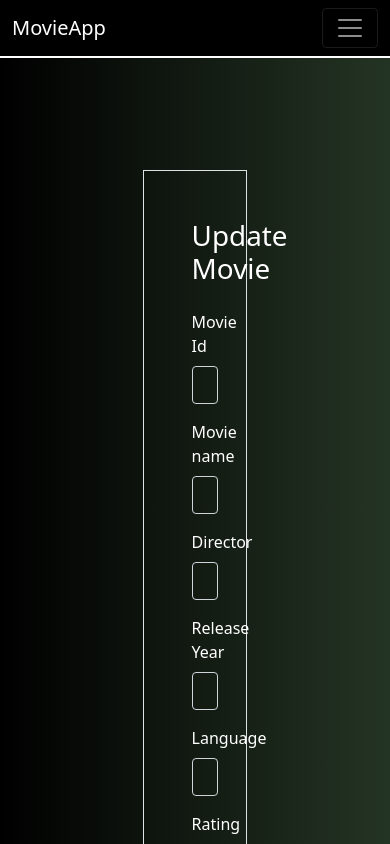
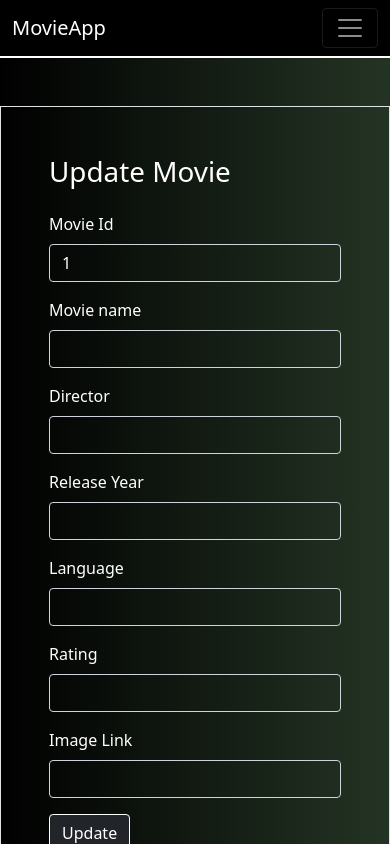
Before and after one commit to iamaman012/Presedio-movie-task, a React (Create React App) app in the folder frontend/: page /update/1 in a window 390 px wide. Shown: the top 844 px of the page. Built offline with nearby package versions, Linux system fonts and the light colour scheme.

Commit message:
media query

```diff
--- a/frontend/src/components/Maincontainer.js
+++ b/frontend/src/components/Maincontainer.js
@@ -36,7 +36,7 @@ const Maincontainer = (props) => {
         <></>
       )}
       <div className="movies">
-        <div className="row">
+        <div className="row mx-auto">
           {articles.movies && articles.movies.length > 0 ? (
             articles.movies.map((movie) => {
               return (
--- a/frontend/src/components/MovieCard.js
+++ b/frontend/src/components/MovieCard.js
@@ -30,14 +30,14 @@ const MovieCard = ({
   };
   return (
     <>
-      <div className="card" style={{ width: "18rem" }}>
+      <div className="card mx-auto" style={{ width: "18rem" }}>
         <img src={image} className="card-img-top" alt="..." />
         <div className="card-body">
           <h5 className="card-title fw-bold">{name}</h5>
         </div>
 
         <div className="moviedetails fw-light">
-          <p>Director : {director}</p>
+          <p className="text-truncate">Director : {director}</p>
           <p>Language : {language}</p>
           <p>ReleaseYear : {releaseYear}</p>
           <p>Rating : {rating}</p>
--- a/frontend/src/components/UpdateMovie.js
+++ b/frontend/src/components/UpdateMovie.js
@@ -38,7 +38,6 @@ const UpdateMovie = () => {
 
       // // setArticles(result.data);
 
-
       console.log("my response", response.data);
       setIsSuccess(true);
     } catch (error) {
@@ -53,7 +52,7 @@ const UpdateMovie = () => {
   }, [isSuccess, navigate]);
   return (
     <div className="updateContainer ">
-      <form className="text-white m-5 updateForm bg-black border border-white-2 ">
+      <form className="text-white my-5 updateForm bg-black border border-white-2 ">
         <div className="mb-4">
           <h1>Update Movie</h1>
         </div>
--- a/frontend/src/index.css
+++ b/frontend/src/index.css
@@ -60,7 +60,7 @@ p{
 }
 
 .updateContainer{
-    margin: 4rem;
+    /* margin: 4rem; */
     display: flex;
     justify-content: center;
 }
@@ -72,3 +72,15 @@ p{
 .custAdd{
   background-color: #000000;
 }
+@media only screen and (max-width: 850px) {
+  .updateForm{
+    width: 80%;
+  }
+}
+
+@media only screen and (max-width: 650px) {
+  .updateForm{
+    width: 100%;
+    margin: 0px;
+  }
+}
```
Also changed, not shown: 11 other files (tests, documents, lock files or other folders).
